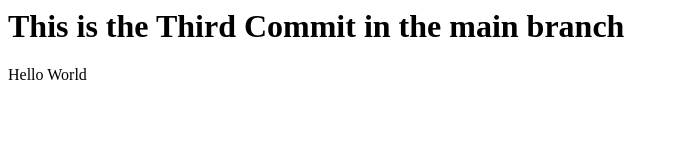
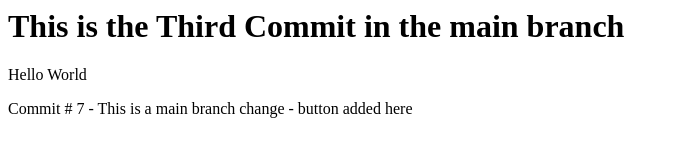
Before and after one commit to jicgeowork/learn-github, a plain HTML site: page index.html in a window 1280 px wide. Shown: the whole page, without its empty margins (0-679 px from the left). Drawn offline with Linux system fonts and the light colour scheme.

```diff
--- a/index.html
+++ b/index.html
@@ -1,2 +1,3 @@
 <h1> This is the  Third Commit in the main branch</h1>
 <p> Hello World</p>
+<p> Commit # 7 - This is a main branch change - button added here</p>
```
